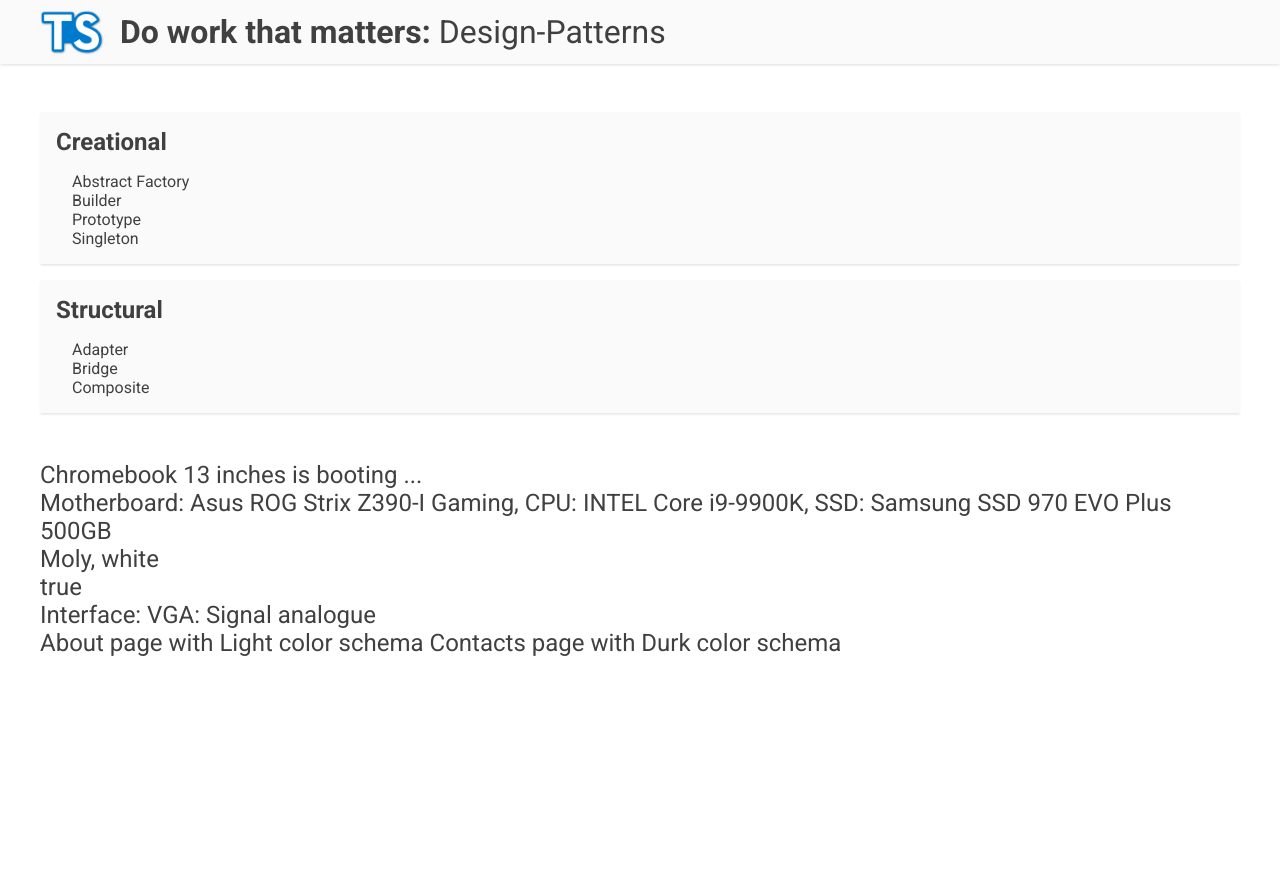
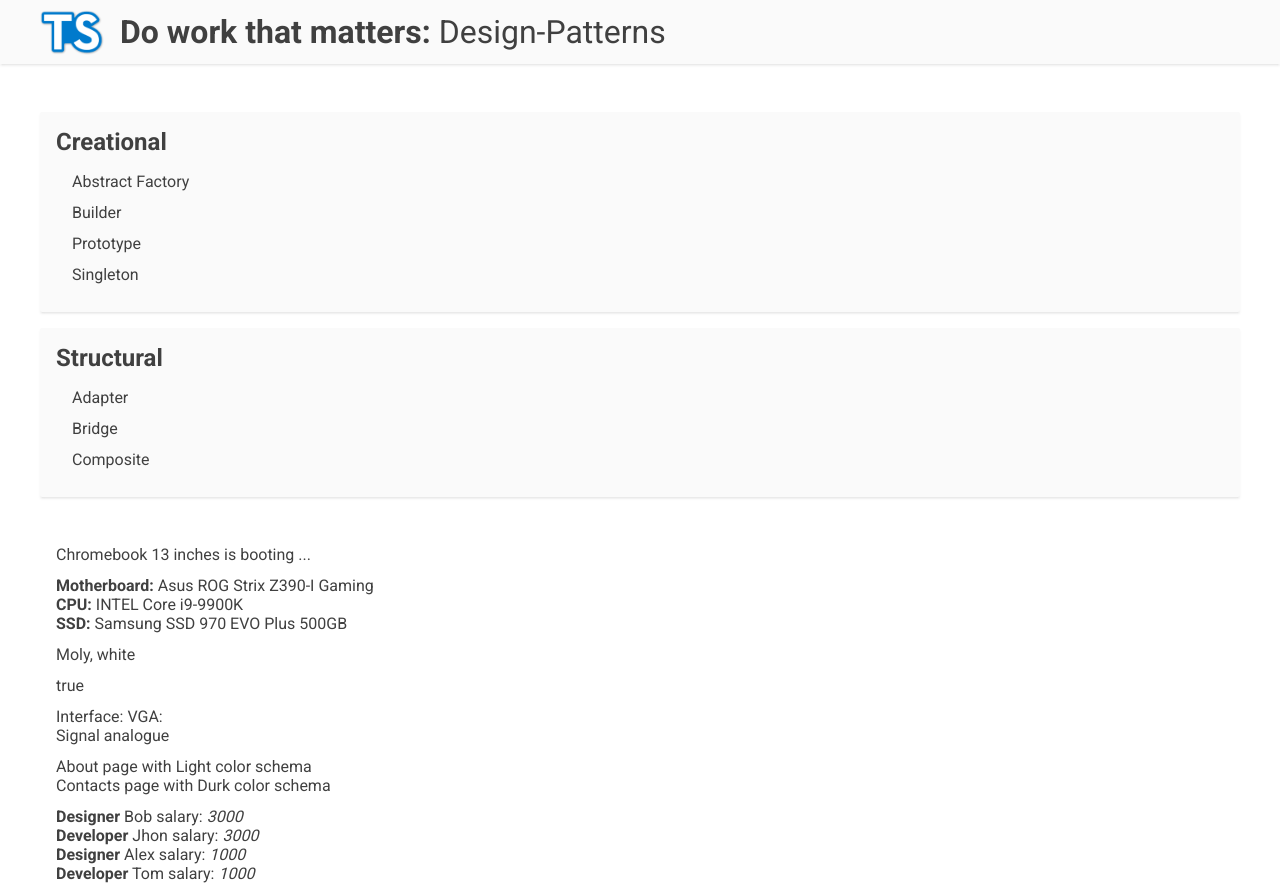
Before and after one commit to ngx-hub/DoWorkThatMatters-DesignPatterns-TypeScript, an Angular app in the folder Design-Patterns/: page / in a window 1280 px wide. Before the commit the page ends 800 px from the top, so only its background shows below. Built offline with nearby package versions, Linux system fonts and the light colour scheme.

Commit message:
15: Composite. Practice

```diff
--- a/Design-Patterns/src/app/app.component.html
+++ b/Design-Patterns/src/app/app.component.html
@@ -18,12 +18,13 @@
 			</div>
 
 			<div class="result-wr">
-				<p>{{absractFabricResult}}</p>
-				<p>{{builderResult}}</p>
-				<p>{{prototypeResult}}</p>
-				<p>{{singletonResult}}</p>
-				<p>{{adapterResult}}</p>
-				<p>{{bridgeResult}}</p>
+				<p [innerHtml]="absractFabricResult"></p>
+				<p [innerHtml]="builderResult"></p>
+				<p [innerHtml]="prototypeResult"></p>
+				<p [innerHtml]="singletonResult"></p>
+				<p [innerHtml]="adapterResult"></p>
+				<p [innerHtml]="bridgeResult"></p>
+				<p [innerHtml]="compositeResult"></p>
 			</div>
 		</div>
 	</main>
--- a/Design-Patterns/src/app/app.component.scss
+++ b/Design-Patterns/src/app/app.component.scss
@@ -44,6 +44,7 @@ app-root {
         }
         p {
             margin-left: 16px;
+            margin-bottom: 12px;
         }
     }
 
@@ -54,6 +55,10 @@ app-root {
         }
     }
     .result-wr {
-        font-size: 24px;
+        margin-left: 16px;
+        p {
+            margin-bottom: 12px;
+            white-space: pre-wrap;
+        }
     }
 }
--- a/Design-Patterns/src/app/app.component.ts
+++ b/Design-Patterns/src/app/app.component.ts
@@ -10,6 +10,9 @@ import { About } from '@templates/structural/bridge/About';
 import { LightTheme } from '@templates/structural/bridge/LightTheme';
 import { Contacts } from '@templates/structural/bridge/Contacts';
 import { DarkTheme } from '@templates/structural/bridge/DarkTheme';
+import { Company } from '@templates/structural/composite/Company';
+import { Designer } from '@templates/structural/composite/Designer';
+import { Developer } from '@templates/structural/composite/Developer';
 
 const PATTERNS: any = [
 	{
@@ -46,6 +49,7 @@ export class AppComponent implements OnInit {
 	public singletonResult: string;
 	public adapterResult: string;
 	public bridgeResult: string;
+	public compositeResult: string;
 
 	constructor() {
 		this.patternsData = PATTERNS;
@@ -58,6 +62,7 @@ export class AppComponent implements OnInit {
 		this.runPatternSingleton();
 		this.runPatternAdapter();
 		this.runPatternBridge();
+		this.runPatternComposite();
 	}
 
 	// AbsractFabric
@@ -102,11 +107,22 @@ export class AppComponent implements OnInit {
 		this.adapterResult = adapter.handleDigitalSignal();
 	}
 
-	// Adapter
+	// Bridge
 	private runPatternBridge(): void {
 		const about: About = new About(new LightTheme());
 		const contacts: Contacts = new Contacts(new DarkTheme());
 
-		this.bridgeResult = `${about.getContent()} \n ${contacts.getContent()}`;
+		this.bridgeResult = `${about.getContent()}\n${contacts.getContent()}`;
+	}
+
+	// Composite
+	private runPatternComposite(): void {
+		const company: Company = new Company();
+		company.addEmployee(new Designer(`Bob`, 3000));
+		company.addEmployee(new Developer(`Jhon`, 3000));
+		company.addEmployee(new Designer(`Alex`));
+		company.addEmployee(new Developer(`Tom`));
+
+		this.compositeResult = company.getNetSalaty();
 	}
 }
--- a/Design-Patterns/src/templates/creational/builder/PC.ts
+++ b/Design-Patterns/src/templates/creational/builder/PC.ts
@@ -25,6 +25,6 @@ export class PC {
     }
 
     public toString(): string {
-        return `Motherboard: ${this.motherboard}, CPU: ${this.cpu}, SSD: ${this.ssd}`;
+        return `<b>Motherboard:</b> ${this.motherboard}\n<b>CPU:</b> ${this.cpu}\n<b>SSD:</b> ${this.ssd}`;
     }
 }
--- a/Design-Patterns/src/templates/structural/adapter/VGA.ts
+++ b/Design-Patterns/src/templates/structural/adapter/VGA.ts
@@ -2,6 +2,6 @@ import { IAnalogueInterface } from './AnalogueInterface';
 
 export class VGA implements IAnalogueInterface {
     handleAnalogueSignal(): string {
-        return `Interface: VGA: \nSignal analogue`;
+        return `Interface: VGA:\nSignal analogue`;
     }
 }
--- /dev/null
+++ b/Design-Patterns/src/templates/structural/composite/Company.ts
@@ -0,0 +1,26 @@
+import { Employee } from './Employee';
+
+export class Company {
+    employees: Employee[];
+
+    constructor() {
+        this.employees = [];
+    }
+
+    addEmployee(employee: Employee): void {
+        this.employees.push(employee);
+    }
+
+    removeEmployee(employee: Employee): void {
+        const index: number = this.employees.indexOf(employee);
+		if (index >= 0) this.employees.splice(index , 1);
+    }
+
+    getNetSalaty(): string {
+        let result: string = ``;
+        this.employees.forEach((employee: Employee) => {
+            result += `\n<b>${employee.getRole()}</b> ${employee.getName()} salary: <i>${employee.getSalary()}</i>`;
+        })
+        return result.replace(/^\n/, ``);
+    }
+}
--- /dev/null
+++ b/Design-Patterns/src/templates/structural/composite/Designer.ts
@@ -0,0 +1,27 @@
+import { Employee } from './Employee';
+
+export class Designer implements Employee {
+    name: string;
+    salary: number;
+    role: string;
+
+    constructor(name: string, salary?: number) {
+        this.name = name;
+        this.role = `Designer`;
+        if (salary) {
+            this.salary = salary;
+        } else {
+            this.salary = 1000;
+        }
+    }
+
+    getName(): string {
+        return this.name;
+    }
+    getSalary(): number {
+        return this.salary;
+    }
+    getRole(): string {
+        return this.role;
+    }
+}
--- /dev/null
+++ b/Design-Patterns/src/templates/structural/composite/Developer.ts
@@ -0,0 +1,27 @@
+import { Employee } from './Employee';
+
+export class Developer implements Employee {
+    name: string;
+    salary: number;
+    role: string;
+
+    constructor(name: string, salary?: number) {
+        this.name = name;
+        this.role = `Developer`;
+        if (salary) {
+            this.salary = salary;
+        } else {
+            this.salary = 1000;
+        }
+    }
+
+    getName(): string {
+        return this.name;
+    }
+    getSalary(): number {
+        return this.salary;
+    }
+    getRole(): string {
+        return this.role;
+    }
+}
--- /dev/null
+++ b/Design-Patterns/src/templates/structural/composite/Employee.ts
@@ -0,0 +1,5 @@
+export interface Employee {
+    getName(): string;
+    getSalary(): number;
+    getRole(): string;
+}
```
